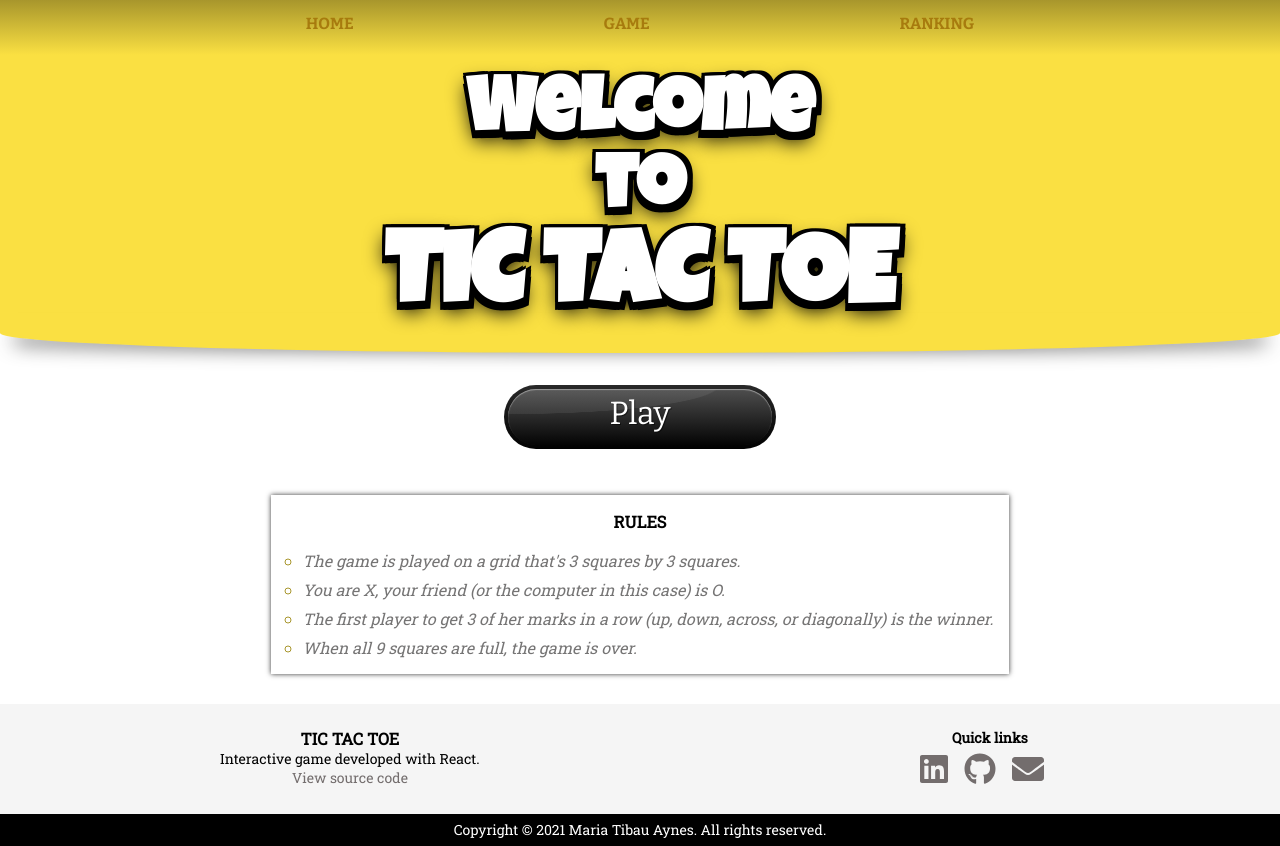
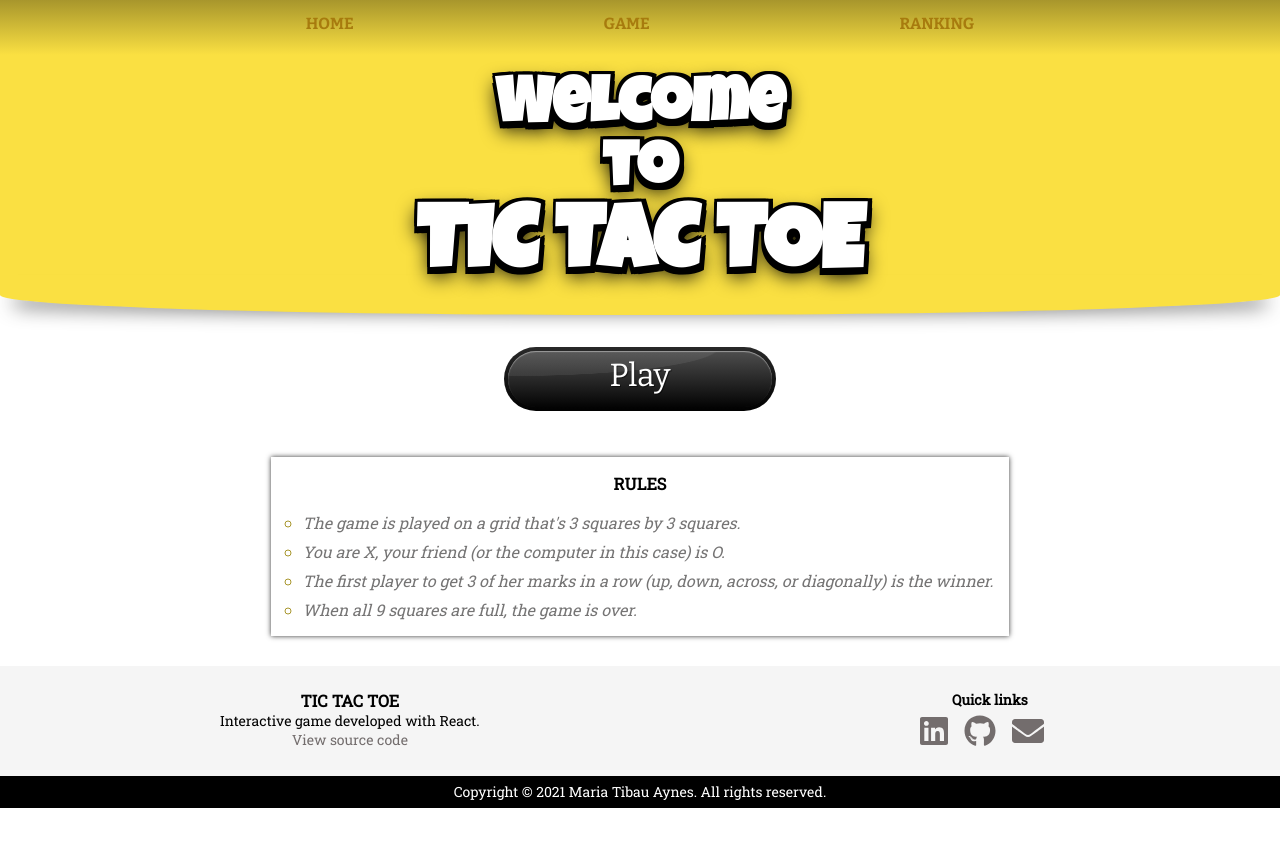
Before and after one commit to mery25/react-tictactoe, a React (Create React App) app: page / in a window 1280 px wide. After the commit the page ends 808 px from the top, so only its background shows below. Built offline with nearby package versions, Linux system fonts and the light colour scheme.

Commit message:
Fixed z-index in several components

```diff
--- a/src/components/App.scss
+++ b/src/components/App.scss
@@ -11,6 +11,6 @@ header.expanded + main {
 
 @media screen and (min-width: 600px) {
   header + main {
-    margin-top: -13vw;
+    margin-top: -2vw;
   }
 }
--- a/src/components/board/Board.scss
+++ b/src/components/board/Board.scss
@@ -43,7 +43,7 @@
 @media screen and (min-width: 600px) {
 
     .game-board {
-        height: 40vw;
+        height: 35vw;
         margin: auto;
         flex-grow: 2;
         max-width: 40vw;
--- a/src/components/game/Game.scss
+++ b/src/components/game/Game.scss
@@ -40,11 +40,11 @@
 @media screen and (min-width: 600px) {
 
   .game {
-    margin-top: -13vw;
+    margin-top: -11vw;
   }
 
   .game-status {
-    min-height: 100px;
+    min-height: 80px;
     display: flex;
     align-items: center;
 
--- a/src/components/header/Header.scss
+++ b/src/components/header/Header.scss
@@ -14,6 +14,7 @@ header {
     -webkit-transition: transform .5s ease;
 	-moz-transition: transform .5s ease;
     transition: transform .5s ease;
+    z-index: 100;
 
     &:hover,
     &:focus {
@@ -59,20 +60,20 @@ header {
         -webkit-box-shadow: rgba(0, 0, 0, 0.8) 0 9px 20px -14px;
         -moz-box-shadow: rgba(0, 0, 0, 0.8) 0 9px 20px -14px;
         box-shadow: rgba(0, 0, 0, 0.8) 0 9px 20px -14px;
-        z-index: -1;
+        z-index: 10;
     }
 
 }
 
 @media screen and (min-width: 600px) {
     header {
-        transform: translateY(-17vw);
+        transform: translateY(-14.5vw);
     }
     header h1 {
-        font-size: 8vw;
+        font-size: 7vw;
 
         & span {
-            font-size: 6vw;
+            font-size: 5vw;
         }
     }
 
--- a/src/components/history_bar/HistoryBar.scss
+++ b/src/components/history_bar/HistoryBar.scss
@@ -15,6 +15,7 @@
     transition: max-height 0.5s ease-out;
     border-bottom-right-radius: 7px;
     border-bottom-left-radius: 7px;
+    z-index: 1;
 
     &.open {
         max-height: max-content;
--- a/src/components/navbar/NavBar.scss
+++ b/src/components/navbar/NavBar.scss
@@ -3,7 +3,7 @@
 
 .navbar {
     width: 100%;
-    z-index: 2;
+    z-index: 101;
     background: rgb(168,150,44);
     background: linear-gradient(180deg, rgba(168,150,44,1) 0%, rgba(250,224,66,1) 90%, rgba(250,224,66,1) 100%);
 
```
